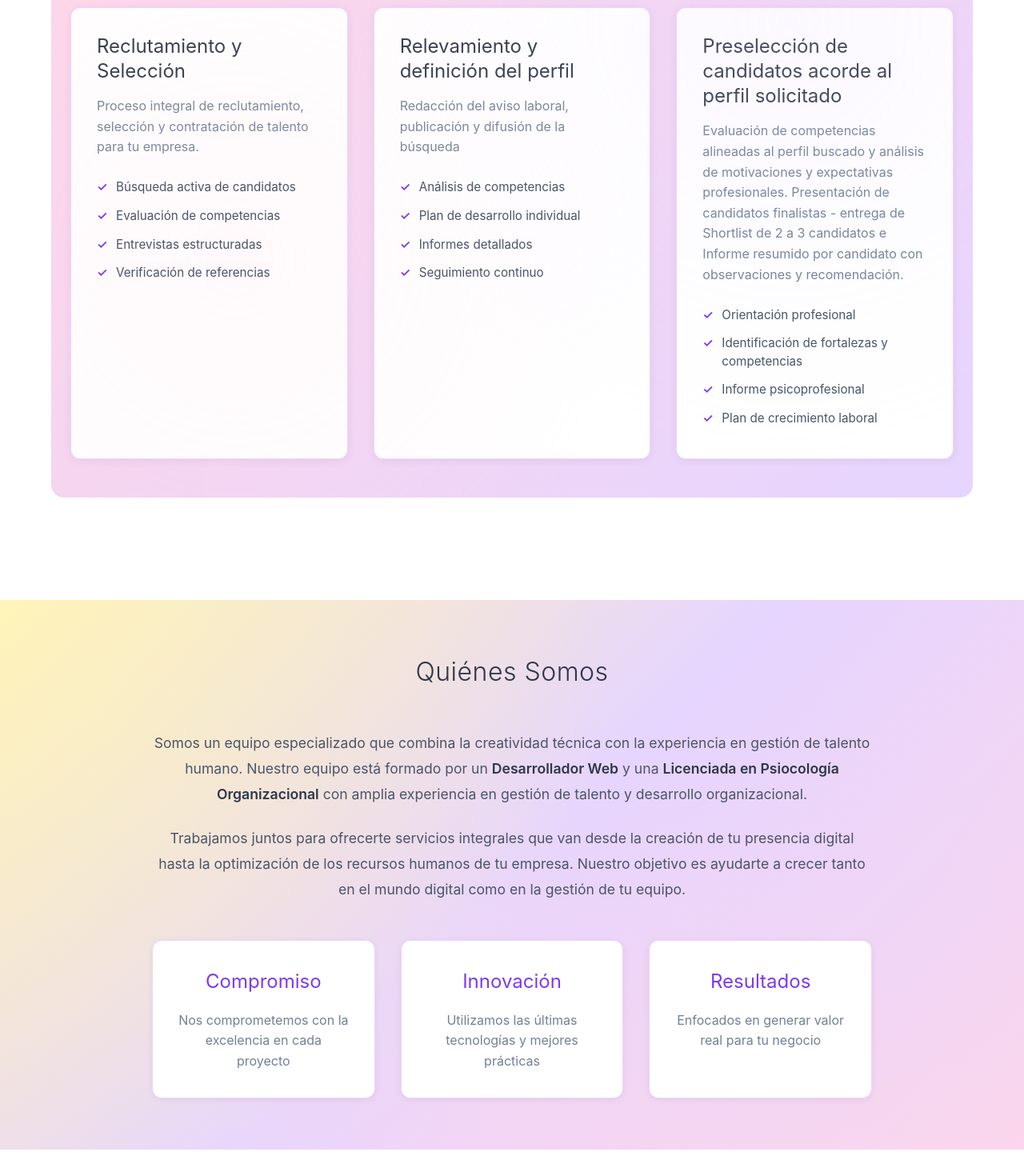
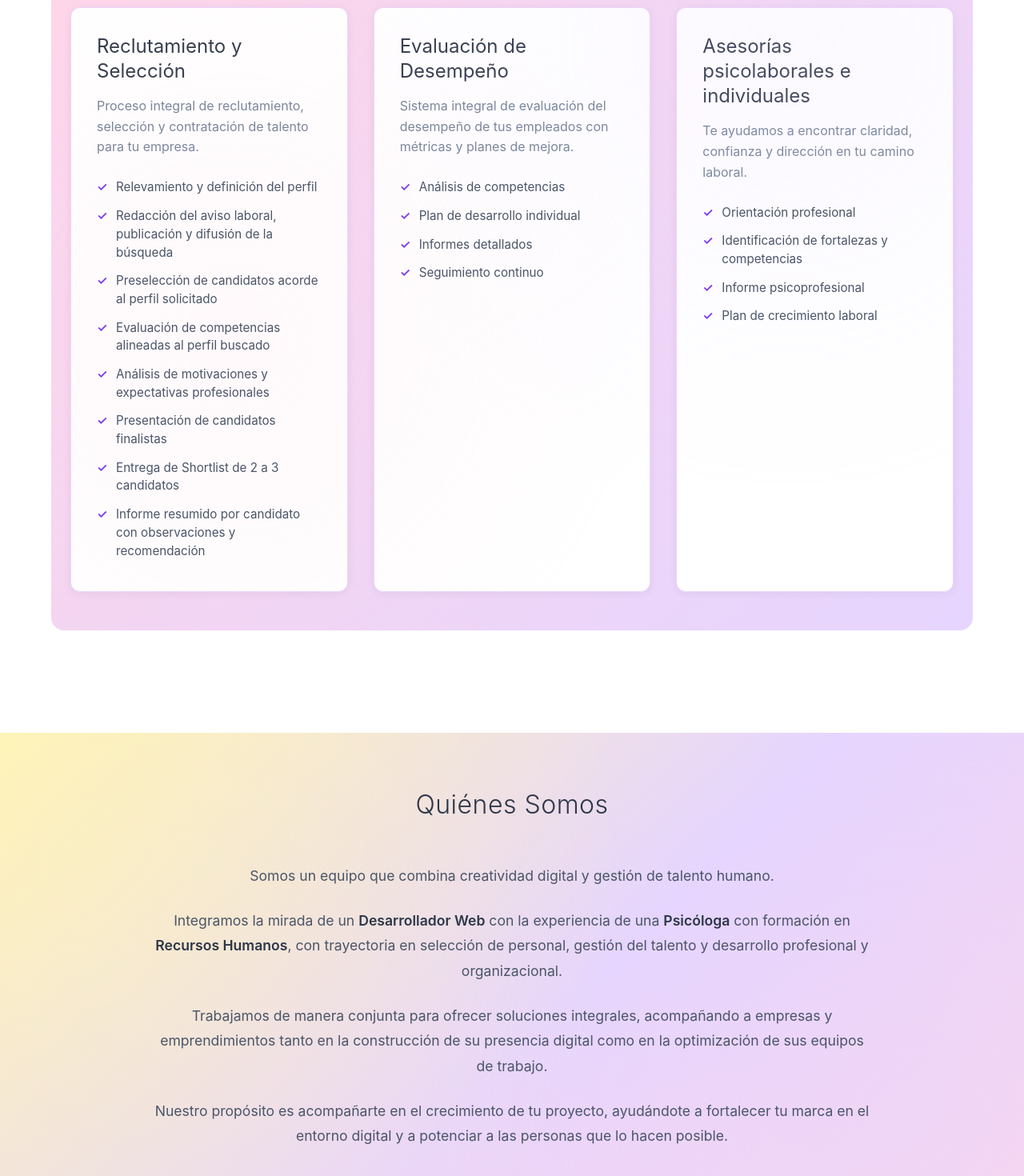
Before and after one commit to JonathanB0291/Consultora-digital-y-RRHH, a React (Vite) app: page / in a window 1280 px wide. Shown: the part 1300-2770 px from the top of the page at 80% size. Built offline with nearby package versions, Linux system fonts and the light colour scheme; no server answers.

Commit message:
cambios en los servicios de desarrollo web y recursos humanos

```diff
--- a/src/components/About.jsx
+++ b/src/components/About.jsx
@@ -11,10 +11,16 @@ const About = () => {
         <div className="about-content">
           <div className="about-text">
             <p className="about-description">
-              {t('about.description1')} <strong>{t('about.developer')}</strong> {t('about.and')} <strong>{t('about.hr')}</strong> {t('about.description2')}
+              {t('about.description1')}
             </p>
             <p className="about-description">
-              {t('about.description3')}
+              {t('about.description2')} <strong>{t('about.developer')}</strong> {t('about.with')} <strong>{t('about.psychologist')}</strong> {t('about.with2')} <strong>{t('about.hr')}</strong>{t('about.description3')}
+            </p>
+            <p className="about-description">
+              {t('about.description4')}
+            </p>
+            <p className="about-description">
+              {t('about.description5')}
             </p>
           </div>
           <div className="about-values">
--- a/src/translations/translations.js
+++ b/src/translations/translations.js
@@ -8,7 +8,7 @@ export const translations = {
     'header.nav.contact': 'Contacto',
 
     // Hero
-    'hero.title': 'Desarrollador web & RRHH',
+    'hero.title': 'Desarrollo Web & RRHH',
     'hero.subtitle': 'Transformamos tu presencia digital y optimizamos el talento de tu empresa',
     'hero.button.web': 'Ver Servicios Web',
     'hero.button.rrhh': 'Ver Servicios RRHH',
@@ -28,10 +28,10 @@ export const translations = {
     // Services
     'service.recruitment.name': 'Reclutamiento y Selección',
     'service.recruitment.desc': 'Proceso integral de reclutamiento, selección y contratación de talento para tu empresa.',
-    'service.evaluation.name': 'Relevamiento y definición del perfil',
-    'service.evaluation.desc': 'Redacción del aviso laboral, publicación y difusión de la búsqueda',
-    'service.psychological.name': 'Preselección de candidatos acorde al perfil solicitado',
-    'service.psychological.desc': 'Evaluación de competencias alineadas al perfil buscado y análisis de motivaciones y expectativas profesionales.\nPresentación de candidatos finalistas - entrega de Shortlist de 2 a 3 candidatos e Informe resumido por candidato con observaciones y recomendación.',
+    'service.evaluation.name': 'Evaluación de Desempeño',
+    'service.evaluation.desc': 'Sistema integral de evaluación del desempeño de tus empleados con métricas y planes de mejora.',
+    'service.psychological.name': 'Asesorías psicolaborales e individuales',
+    'service.psychological.desc': 'Te ayudamos a encontrar claridad, confianza y dirección en tu camino laboral.',
 
     // Product Card
     'product.addToCart': 'Añadir al carrito',
@@ -74,12 +74,16 @@ export const translations = {
 
     // About
     'about.title': 'Quiénes Somos',
-    'about.description1': 'Somos un equipo especializado que combina la creatividad técnica con la experiencia en gestión de talento humano. Nuestro equipo está formado por un',
+    'about.description1': 'Somos un equipo que combina creatividad digital y gestión de talento humano.',
+    'about.description2': 'Integramos la mirada de un',
     'about.developer': 'Desarrollador Web',
-    'about.and': 'y una',
-    'about.hr': 'Licenciada en Psiocología Organizacional',
-    'about.description2': 'con amplia experiencia en gestión de talento y desarrollo organizacional.',
-    'about.description3': 'Trabajamos juntos para ofrecerte servicios integrales que van desde la creación de tu presencia digital hasta la optimización de los recursos humanos de tu empresa. Nuestro objetivo es ayudarte a crecer tanto en el mundo digital como en la gestión de tu equipo.',
+    'about.with': 'con la experiencia de una',
+    'about.psychologist': 'Psicóloga',
+    'about.with2': 'con formación en',
+    'about.hr': 'Recursos Humanos',
+    'about.description3': ', con trayectoria en selección de personal, gestión del talento y desarrollo profesional y organizacional.',
+    'about.description4': 'Trabajamos de manera conjunta para ofrecer soluciones integrales, acompañando a empresas y emprendimientos tanto en la construcción de su presencia digital como en la optimización de sus equipos de trabajo.',
+    'about.description5': 'Nuestro propósito es acompañarte en el crecimiento de tu proyecto, ayudándote a fortalecer tu marca en el entorno digital y a potenciar a las personas que lo hacen posible.',
     'about.value1.title': 'Compromiso',
     'about.value1.desc': 'Nos comprometemos con la excelencia en cada proyecto',
     'about.value2.title': 'Innovación',
@@ -114,6 +118,7 @@ export const translations = {
     'whatsapp.message': 'Hola! Me interesa conocer más sobre sus servicios.',
 
     // Features
+    // Web Development Features
     'feature.responsive': 'Diseño responsive',
     'feature.seo': 'Optimización SEO',
     'feature.admin': 'Panel de administración',
@@ -123,18 +128,31 @@ export const translations = {
     'feature.speed': 'Optimización de velocidad',
     'feature.email': 'Integración con email marketing',
     'feature.forms': 'Formularios optimizados',
-    'feature.analytics': 'Análisis de conversión',
     'feature.gallery': 'Galería de proyectos',
     'feature.minimalist': 'Diseño minimalista',
     'feature.animations': 'Animaciones suaves',
-    'feature.search': 'Búsqueda activa de candidatos',
+
+    // Recruitment Features
+    'feature.search': 'Búsqueda de candidatos',
     'feature.evaluation': 'Evaluación de competencias',
     'feature.interviews': 'Entrevistas estructuradas',
     'feature.references': 'Verificación de referencias',
+    'feature.profile': 'Relevamiento y definición del perfil',
+    'feature.jobposting': 'Redacción del aviso laboral, publicación y difusión de la búsqueda',
+    'feature.prescreening': 'Preselección de candidatos acorde al perfil solicitado',
+    'feature.competency': 'Evaluación de competencias alineadas al perfil buscado',
+    'feature.motivation': 'Análisis de motivaciones y expectativas profesionales',
+    'feature.presentation': 'Presentación de candidatos finalistas',
+    'feature.shortlist': 'Entrega de Shortlist de 2 a 3 candidatos',
+    'feature.summary': 'Informe resumido por candidato con observaciones y recomendación',
+
+    // Performance Evaluation Features
     'feature.competencies': 'Análisis de competencias',
     'feature.development': 'Plan de desarrollo individual',
     'feature.reports': 'Informes detallados',
     'feature.followup': 'Seguimiento continuo',
+
+    // Psychological Services Features
     'feature.orientation': 'Orientación profesional',
     'feature.strengths': 'Identificación de fortalezas y competencias',
     'feature.psychoprofile': 'Informe psicoprofesional',
@@ -170,10 +188,10 @@ export const translations = {
     // Services
     'service.recruitment.name': 'Recruitment and Selection',
     'service.recruitment.desc': 'Comprehensive recruitment, selection and hiring process for your company.',
-    'service.evaluation.name': 'Survey and profile definition',
-    'service.evaluation.desc': 'Writing job postings, publishing and disseminating the search',
-    'service.psychological.name': 'Pre-selection of candidates according to the required profile',
-    'service.psychological.desc': 'Evaluation of competencies aligned with the desired profile and analysis of professional motivations and expectations.\nPresentation of final candidates - delivery of shortlist of 2-3 candidates and summary report per candidate with observations and recommendations.',
+    'service.evaluation.name': 'Performance Evaluation',
+    'service.evaluation.desc': 'Comprehensive employee performance evaluation system with metrics and improvement plans.',
+    'service.psychological.name': 'Career and Individual Counseling',
+    'service.psychological.desc': 'We help you find clarity, confidence and direction in your career path.',
 
     // Product Card
     'product.addToCart': 'Add to cart',
@@ -216,17 +234,18 @@ export const translations = {
 
     // About
     'about.title': 'About Us',
-    'about.description1': 'We are a specialized team that combines technical creativity with experience in human talent management. Our team consists of a',
-    'about.developer': 'Web Developer',
+    'about.description1': 'We are a team that combines **digital creativity** and **human talent management**.',
+    'about.description2': 'We integrate the perspective of a',
+    'about.developer': '**Web Developer**',
     'about.and': 'and a',
-    'about.hr': 'Graduate Organisational Psychology',
+    'about.hr': '**Graduate Organisational Psychology**',
     'about.description2': 'with extensive experience in talent management and organizational development.',
     'about.description3': 'We work together to offer you comprehensive services ranging from creating your digital presence to optimizing your company\'s human resources. Our goal is to help you grow both in the digital world and in managing your team.',
-    'about.value1.title': 'Commitment',
+    'about.value1.title': '**Commitment**',
     'about.value1.desc': 'We are committed to excellence in every project',
-    'about.value2.title': 'Innovation',
+    'about.value2.title': '**Innovation**',
     'about.value2.desc': 'We use the latest technologies and best practices',
-    'about.value3.title': 'Results',
+    'about.value3.title': '**Results**',
     'about.value3.desc': 'Focused on generating real value for your business',
 
     // Footer
@@ -265,7 +284,6 @@ export const translations = {
     'feature.speed': 'Speed optimization',
     'feature.email': 'Email marketing integration',
     'feature.forms': 'Optimized forms',
-    'feature.analytics': 'Conversion analytics',
     'feature.gallery': 'Project gallery',
     'feature.minimalist': 'Minimalist design',
     'feature.animations': 'Smooth animations',
@@ -273,6 +291,14 @@ export const translations = {
     'feature.evaluation': 'Competency evaluation',
     'feature.interviews': 'Structured interviews',
     'feature.references': 'Reference verification',
+    'feature.profile': 'Profile research and definition',
+    'feature.jobposting': 'Job posting writing, publishing and dissemination',
+    'feature.prescreening': 'Pre-selection of candidates according to the required profile',
+    'feature.competency': 'Evaluation of competencies aligned with the desired profile',
+    'feature.motivation': 'Analysis of motivations and professional expectations',
+    'feature.presentation': 'Presentation of final candidates',
+    'feature.shortlist': 'Shortlist of 2-3 candidates',
+    'feature.summary': 'Summary report per candidate with observations and recommendations',
     'feature.competencies': 'Competency analysis',
     'feature.development': 'Individual development plan',
     'feature.reports': 'Detailed reports',
@@ -313,9 +339,9 @@ export const translations = {
     'service.recruitment.name': 'Recrutamento e Seleção',
     'service.recruitment.desc': 'Serviço completo de busca, seleção e contratação de talentos para sua empresa.',
     'service.evaluation.name': 'Avaliação de Desempenho',
-    'service.evaluation.desc': 'Sistema integral de avaliação do desempenho dos seus funcionários com métricas e planos de melhoria.',
-    'service.psychological.name': 'Assessorias psicolaborais personalizadas',
-    'service.psychological.desc': 'Te ajudamos a encontrar clareza, confiança e direção no seu caminho profissional. Criamos um plano personalizado de orientação e crescimento profissional para que você possa melhorar sua situação laboral, potencializar seu perfil e abrir novas oportunidades de acordo com o que você realmente busca.',
+    'service.evaluation.desc': 'Sistema integral de avaliação do desempeño dos seus funcionários com métricas e planos de melhoria.',
+    'service.psychological.name': 'Aconselhamento Profissional e Individual',
+    'service.psychological.desc': 'Ajudamos você a encontrar clareza, confiança e direção em sua carreira profissional.',
 
     // Product Card
     'product.addToCart': 'Adicionar ao carrinho',
@@ -358,18 +384,20 @@ export const translations = {
 
     // About
     'about.title': 'Quem Somos',
-    'about.description1': 'Somos uma equipe especializada que combina criatividade técnica com experiência em gestão de talentos humanos. Nossa equipe é formada por um',
-    'about.developer': 'Desenvolvedor Web',
+    'about.description1': 'Somos uma equipe que combina **criatividade digital** e **gestão de talentos humanos**.',
+    'about.description2': 'Integramos o olhar de um',
+    'about.developer': '**Desenvolvedor Web**',
     'about.and': 'e uma',
-    'about.hr': 'Licenciada em Psicologia Organizacional',
+    'about.psychologist': '**Licenciada em Psicologia Organizacional**',
     'about.description2': 'com ampla experiência em gestão de talentos e desenvolvimento organizacional.',
-    'about.description3': 'Trabalhamos juntos para oferecer serviços integrais que vão desde a criação da sua presença digital até a otimização dos recursos humanos da sua empresa. Nosso objetivo é ajudá-lo a crescer tanto no mundo digital quanto na gestão da sua equipe.',
-    'about.value1.title': 'Compromisso',
-    'about.value1.desc': 'Nos comprometemos com a excelência em cada projeto',
-    'about.value2.title': 'Inovação',
-    'about.value2.desc': 'Utilizamos as últimas tecnologias e melhores práticas',
-    'about.value3.title': 'Resultados',
-    'about.value3.desc': 'Focados em gerar valor real para seu negócio',
+    'about.description3': 'Trabalhamos em conjunto para oferecer soluções integradas, acompanhando empresas e empreendimentos tanto na construção de sua presença digital quanto na otimização de suas equipes de trabalho.',
+    'about.description4': 'Nosso objetivo é ajudá-lo a crescer tanto no mundo digital quanto na gestão da sua equipe.',
+    'about.value1.title': '**Compromisso**',
+    'about.value1.desc': 'Comprometidos com a excelência em cada projeto',
+    'about.value2.title': '**Inovação**',
+    'about.value2.desc': 'Utilizamos as tecnologias mais recentes e as melhores práticas',
+    'about.value3.title': '**Resultados**',
+    'about.value3.desc': 'Focados em gerar valor real para o seu negócio',
 
     // Footer
     'footer.description': 'Onde a tecnologia e as pessoas se potencializam.',
@@ -407,7 +435,6 @@ export const translations = {
     'feature.speed': 'Otimização de velocidade',
     'feature.email': 'Integração com email marketing',
     'feature.forms': 'Formulários otimizados',
-    'feature.analytics': 'Análise de conversão',
     'feature.gallery': 'Galeria de projetos',
     'feature.minimalist': 'Design minimalista',
     'feature.animations': 'Animações suaves',
@@ -415,6 +442,14 @@ export const translations = {
     'feature.evaluation': 'Avaliação de competências',
     'feature.interviews': 'Entrevistas estruturadas',
     'feature.references': 'Verificação de referências',
+    'feature.profile': 'Levantamento e definição de perfil',
+    'feature.jobposting': 'Redação do anúncio de emprego, publicação e divulgação da vaga',
+    'feature.prescreening': 'Pré-seleção de candidatos de acordo com o perfil solicitado',
+    'feature.competency': 'Avaliação de competências alinhadas ao perfil desejado',
+    'feature.motivation': 'Análise de motivações e expectativas profissionais',
+    'feature.presentation': 'Apresentação dos candidatos finalistas',
+    'feature.shortlist': 'Lista final de 2 a 3 candidatos',
+    'feature.summary': 'Relatório resumido por candidato com observações e recomendações',
     'feature.competencies': 'Análise de competências',
     'feature.development': 'Plano de desenvolvimento individual',
     'feature.reports': 'Relatórios detalhados',
--- a/src/utils/getTranslatedProducts.js
+++ b/src/utils/getTranslatedProducts.js
@@ -7,7 +7,7 @@ export const getTranslatedProducts = (language) => {
   const translatedProducts = products.map((product, index) => {
     const keys = {
       0: { name: 'product.web.name', desc: 'product.web.desc', features: ['feature.responsive', 'feature.seo', 'feature.admin', 'feature.contact', 'feature.social'] },
-      1: { name: 'product.landing.name', desc: 'product.landing.desc', features: ['feature.conversion', 'feature.speed', 'feature.email', 'feature.forms', 'feature.analytics'] },
+      1: { name: 'product.landing.name', desc: 'product.landing.desc', features: ['feature.conversion', 'feature.speed', 'feature.email', 'feature.forms'] },
       2: { name: 'product.portfolio.name', desc: 'product.portfolio.desc', features: ['feature.gallery', 'feature.minimalist', 'feature.animations', 'feature.contact', 'feature.social'] }
     }
 
@@ -24,9 +24,43 @@ export const getTranslatedProducts = (language) => {
 
   const translatedServices = services.map((service, index) => {
     const keys = {
-      0: { name: 'service.recruitment.name', desc: 'service.recruitment.desc', features: ['feature.search', 'feature.evaluation', 'feature.interviews', 'feature.references'] },
-      1: { name: 'service.evaluation.name', desc: 'service.evaluation.desc', features: ['feature.competencies', 'feature.development', 'feature.reports', 'feature.followup'] },
-      2: { name: 'service.psychological.name', desc: 'service.psychological.desc', features: ['feature.orientation', 'feature.strengths', 'feature.psychoprofile', 'feature.growth'] }
+      // Recruitment Service
+      0: {
+        name: 'service.recruitment.name',
+        desc: 'service.recruitment.desc',
+        features: [
+          'feature.profile',
+          'feature.jobposting',
+          'feature.prescreening',
+          'feature.competency',
+          'feature.motivation',
+          'feature.presentation',
+          'feature.shortlist',
+          'feature.summary'
+        ]
+      },
+      // Performance Evaluation Service
+      1: {
+        name: 'service.evaluation.name',
+        desc: 'service.evaluation.desc',
+        features: [
+          'feature.competencies',
+          'feature.development',
+          'feature.reports',
+          'feature.followup'
+        ]
+      },
+      // Psychological Services
+      2: {
+        name: 'service.psychological.name',
+        desc: 'service.psychological.desc',
+        features: [
+          'feature.orientation',
+          'feature.strengths',
+          'feature.psychoprofile',
+          'feature.growth'
+        ]
+      }
     }
 
     const key = keys[index]
```
